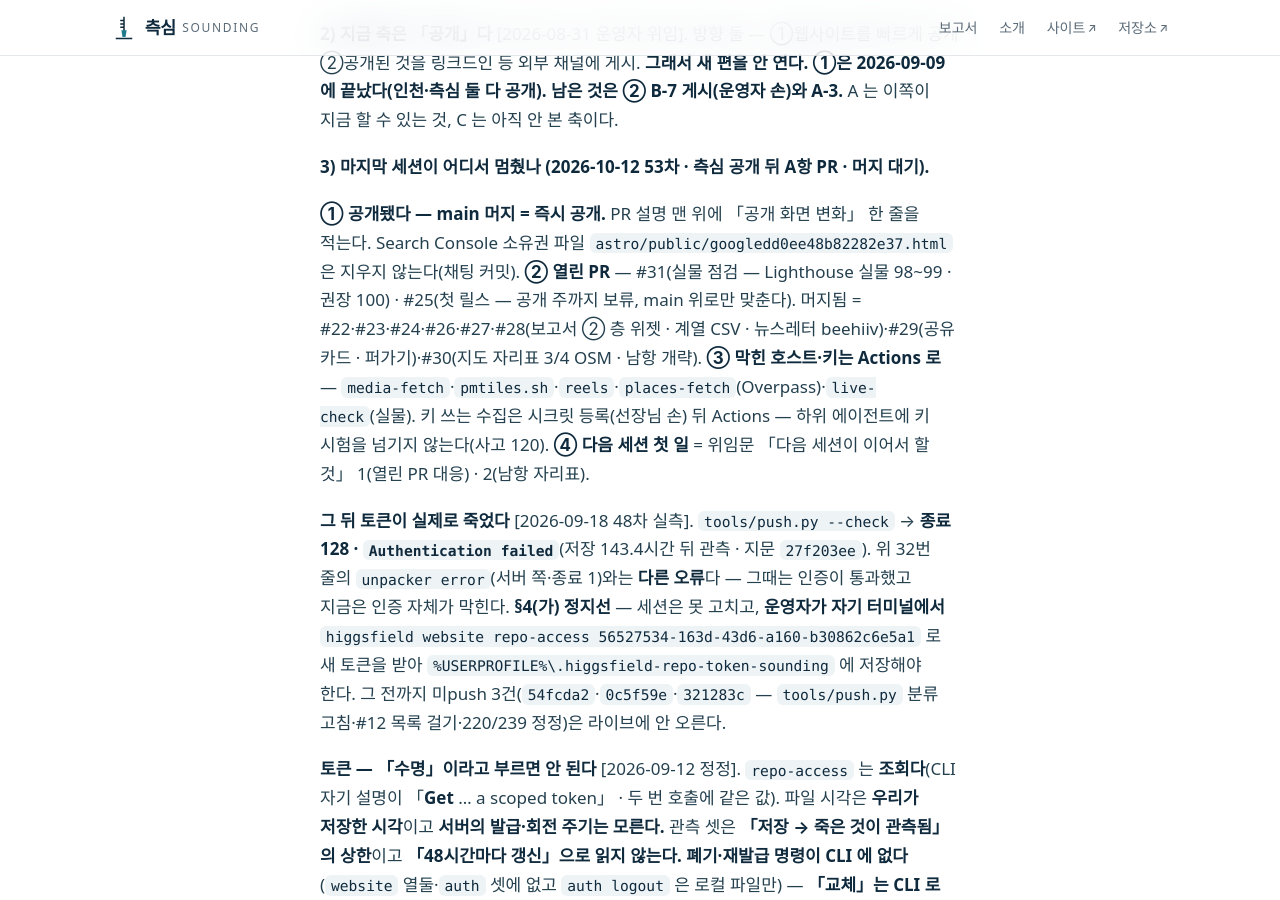
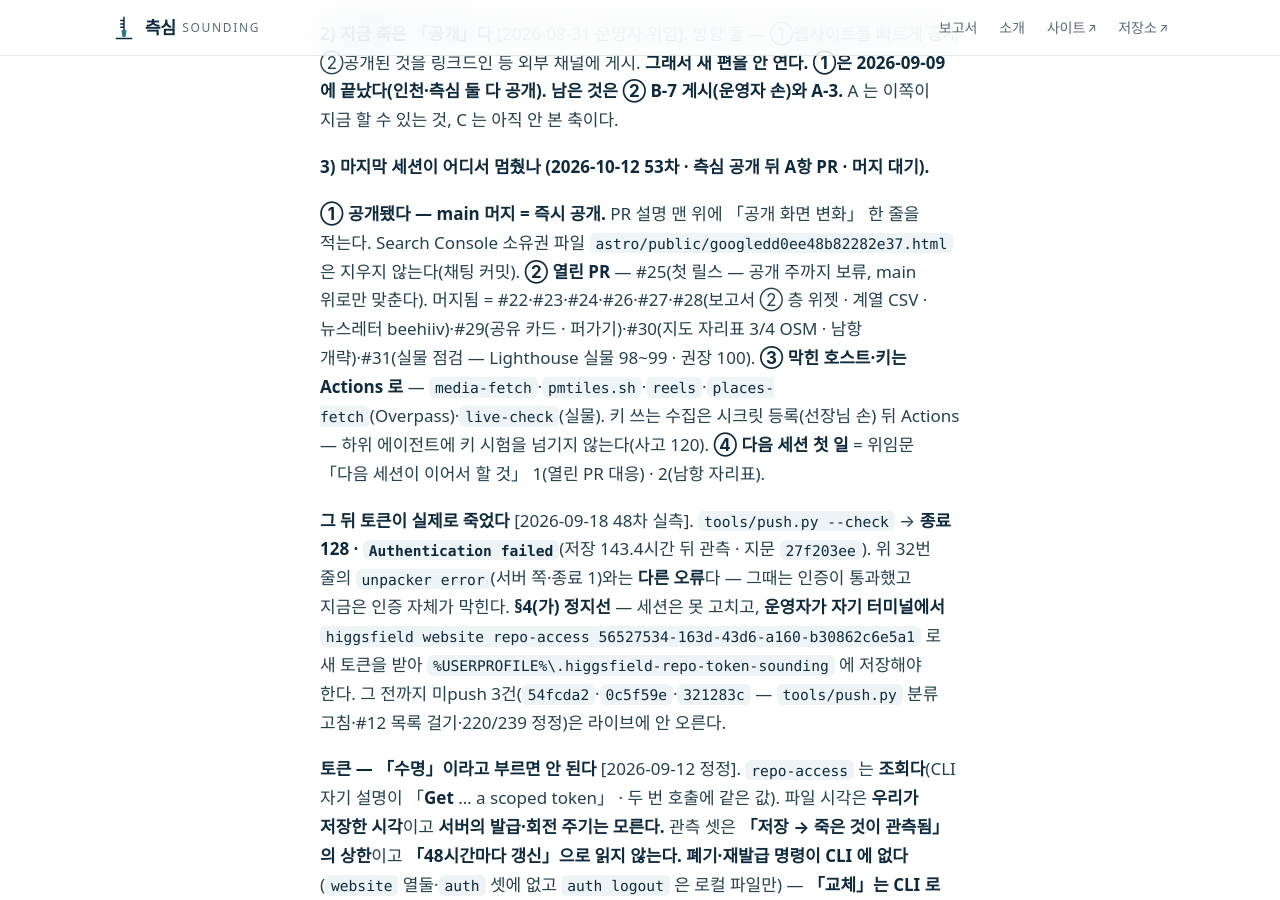
Before and after one commit to jisangj03-dev/incheon-port-analysis, a Jekyll site: the page built from docs/STATUS.md, in a window 1280 px wide and 900 px high, scrolled down 1152 px. Built offline with Jekyll 4.4.1, drawn with Linux system fonts in a browser that asks for light colours; some web fonts are replaced; our own code applies the rules of GitHub Pages for plain Markdown files.

Commit message:
53차 기록 — #31 머지 반영(A항 PR 전부 머지)
Co-Authored-By: Claude Opus 5.5 <noreply@anthropic.com>
Claude-Session: https://claude.ai/code/session_01L59oEoiMW7KHoJRFFkcN4Q

```diff
--- a/docs/STATUS.md
+++ b/docs/STATUS.md
@@ -31,7 +31,7 @@ A 는 이쪽이 지금 할 수 있는 것, C 는 아직 안 본 축이다.
 **3) 마지막 세션이 어디서 멈췄나 (2026-10-12 53차 · 측심 공개 뒤 A항 PR · 머지 대기).**
 
 **① 공개됐다 — main 머지 = 즉시 공개.** PR 설명 맨 위에 「공개 화면 변화」 한 줄을 적는다. Search Console 소유권 파일 `astro/public/googledd0ee48b82282e37.html` 은 지우지 않는다(채팅 커밋).
-**② 열린 PR** — #31(실물 점검 — Lighthouse 실물 98~99 · 권장 100) · #25(첫 릴스 — 공개 주까지 보류, main 위로만 맞춘다). 머지됨 = #22·#23·#24·#26·#27·#28(보고서 ② 층 위젯 · 계열 CSV · 뉴스레터 beehiiv)·#29(공유 카드 · 퍼가기)·#30(지도 자리표 3/4 OSM · 남항 개략).
+**② 열린 PR** — #25(첫 릴스 — 공개 주까지 보류, main 위로만 맞춘다). 머지됨 = #22·#23·#24·#26·#27·#28(보고서 ② 층 위젯 · 계열 CSV · 뉴스레터 beehiiv)·#29(공유 카드 · 퍼가기)·#30(지도 자리표 3/4 OSM · 남항 개략)·#31(실물 점검 — Lighthouse 실물 98~99 · 권장 100).
 **③ 막힌 호스트·키는 Actions 로** — `media-fetch`·`pmtiles.sh`·`reels`·`places-fetch`(Overpass)·`live-check`(실물). 키 쓰는 수집은 시크릿 등록(선장님 손) 뒤 Actions — 하위 에이전트에 키 시험을 넘기지 않는다(사고 120).
 **④ 다음 세션 첫 일** = 위임문 「다음 세션이 이어서 할 것」 1(열린 PR 대응) · 2(남항 자리표).
 
```
Also changed, not shown: docs/위임문_다음세션_20261012.md (+2 -2 lines), docs/작업기록.md (+1 -1 lines).
